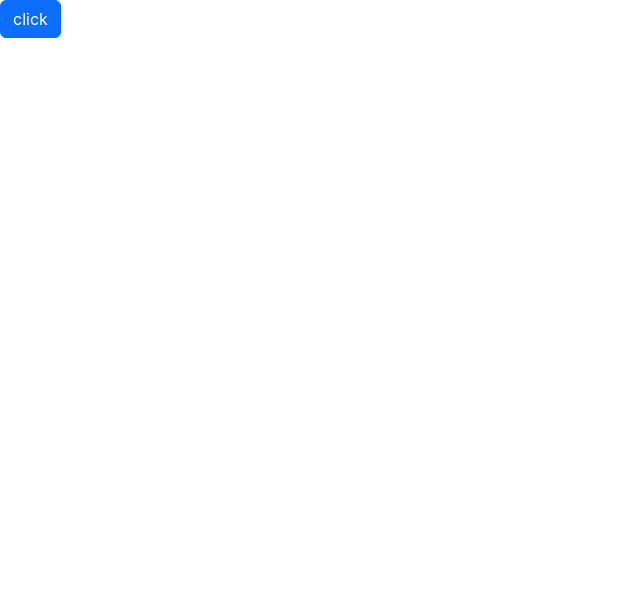
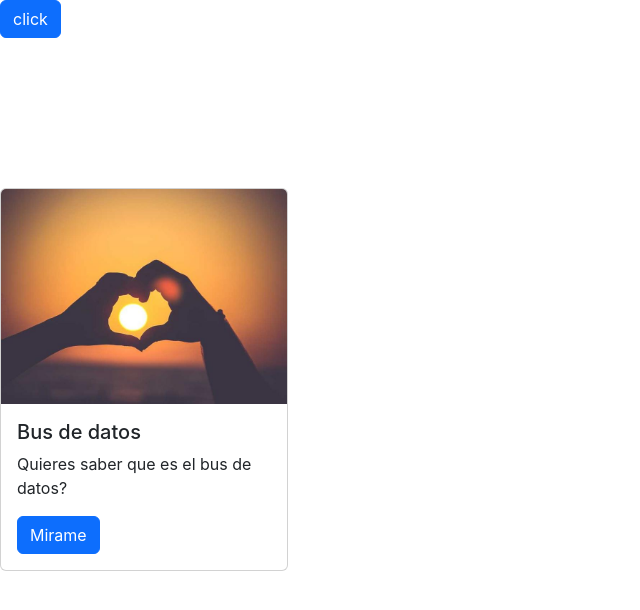
Before and after one commit to CarlosArgelio/iuta-iii-adc-eval2, a React (Create React App) app: page /bus in a window 1280 px wide. Shown: the top 610 px of the page, without its empty margins (0-640 px from the left). Built offline with nearby package versions, Linux system fonts and the light colour scheme.

Commit message:
feat: add component card

```diff
--- a/src/pages/bus/bus.jsx
+++ b/src/pages/bus/bus.jsx
@@ -1,4 +1,5 @@
 import Transition from "./components/transitions/transitions";
+import Cards from "./components/cards/cards";
 
 const bus = () => {
 
@@ -7,9 +8,9 @@ const bus = () => {
             <div>
                 <Transition />
             </div>
-            {/* <div>
-
-            </div> */}
+            <div>
+                <Cards />
+            </div>
         </>
   );
 };
--- /dev/null
+++ b/src/pages/bus/components/cards/cards.css
@@ -0,0 +1,11 @@
+.card-flip {
+    transform: rotate(0deg);
+    transition: transform 0.5s;
+  }
+
+.card-with-frame {
+    box-sizing: border-box;
+    width: 100%;
+    border: solid #65c04e 3px;
+    padding: 5px;
+  }
--- /dev/null
+++ b/src/pages/bus/components/cards/cards.jsx
@@ -0,0 +1,58 @@
+import React, { useState } from 'react';
+import Button from 'react-bootstrap/Button';
+import Card from 'react-bootstrap/Card';
+import imageDataExample from '../../../../assets/image.png'
+import './cards.css'
+
+
+
+function Cards() {
+    const [isFlipped, setIsFlipped] = useState(false);
+
+    const handleFlip = () => {
+      setIsFlipped(!isFlipped);
+    };
+
+    return (
+        <>
+            <Card style={{ width: '18rem' }} className={`card-flip ${isFlipped && 'card-with-frame'}`}>
+            <Card.Img variant="top" src={imageDataExample} />
+            <Card.Body>
+                <Card.Title>{isFlipped ? 'Bus de datos' : 'Bus de datos'}</Card.Title>
+                <Card.Text>
+                {isFlipped ? 'El bus de datos de un ordenador conecta la CPU, la RAM y los dispositivos de almacenamiento.' : 'Quieres saber que es el bus de datos?'}
+                </Card.Text>
+                {
+                    isFlipped ?
+                        <div>
+                            <Button variant="primary" style={{
+                            // position: 'absolute',
+                            width: '200%; float: right',
+                            textAlign: 'center',
+                            margin: 'auto'
+                            }}
+                            // onClick={handleFlip}
+                            >
+                            Un ejemplo?
+                            </Button>
+
+                            <Button variant="primary" style={{
+                            // position: 'absolute',
+                            width: '200%; float: right',
+                            textAlign: 'center',
+                            margin: 'auto'
+                            }}
+                            onClick={handleFlip}
+                            >
+                            Volver
+                            </Button>
+                        </div>
+                        : <Button variant="primary" onClick={handleFlip}> Mirame </Button>
+                }
+            </Card.Body>
+            </Card>
+        </>
+    );
+}
+
+export default Cards;
```
Also changed, not shown: src/assets/image.png (added).
